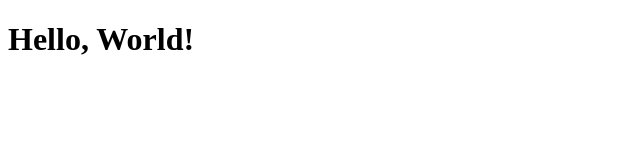
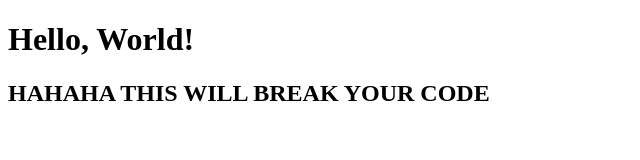
Before and after one commit to kevin-ci/2409GitBranchingPractice, a plain HTML site: page index.html in a window 1280 px wide. Shown: the whole page, without its empty margins (0-640 px from the left). Drawn offline with Linux system fonts and the light colour scheme.

Commit message:
Update index.html

```diff
--- a/index.html
+++ b/index.html
@@ -7,5 +7,6 @@
 </head>
 <body>
     <h1>Hello, World!</h1>
+    <h2>HAHAHA THIS WILL BREAK YOUR CODE</h2>
 </body>
 </html>
```
